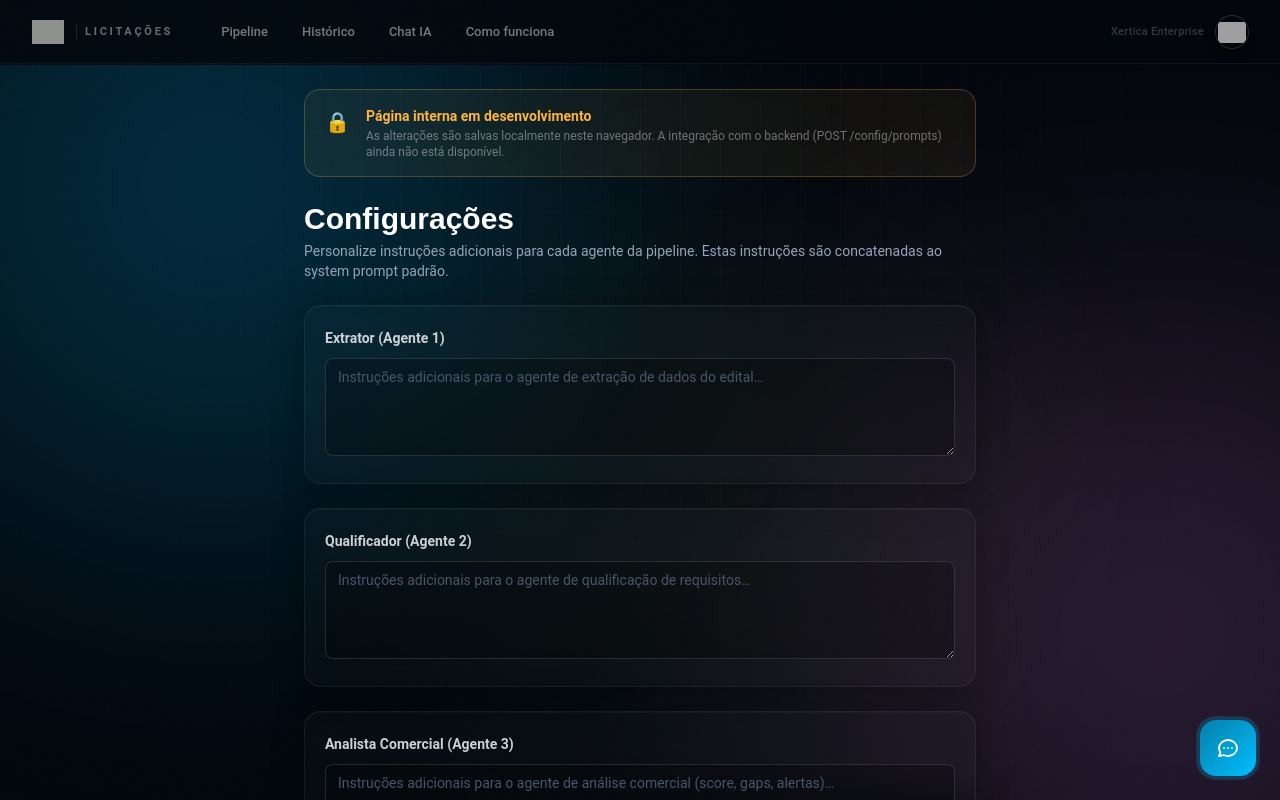
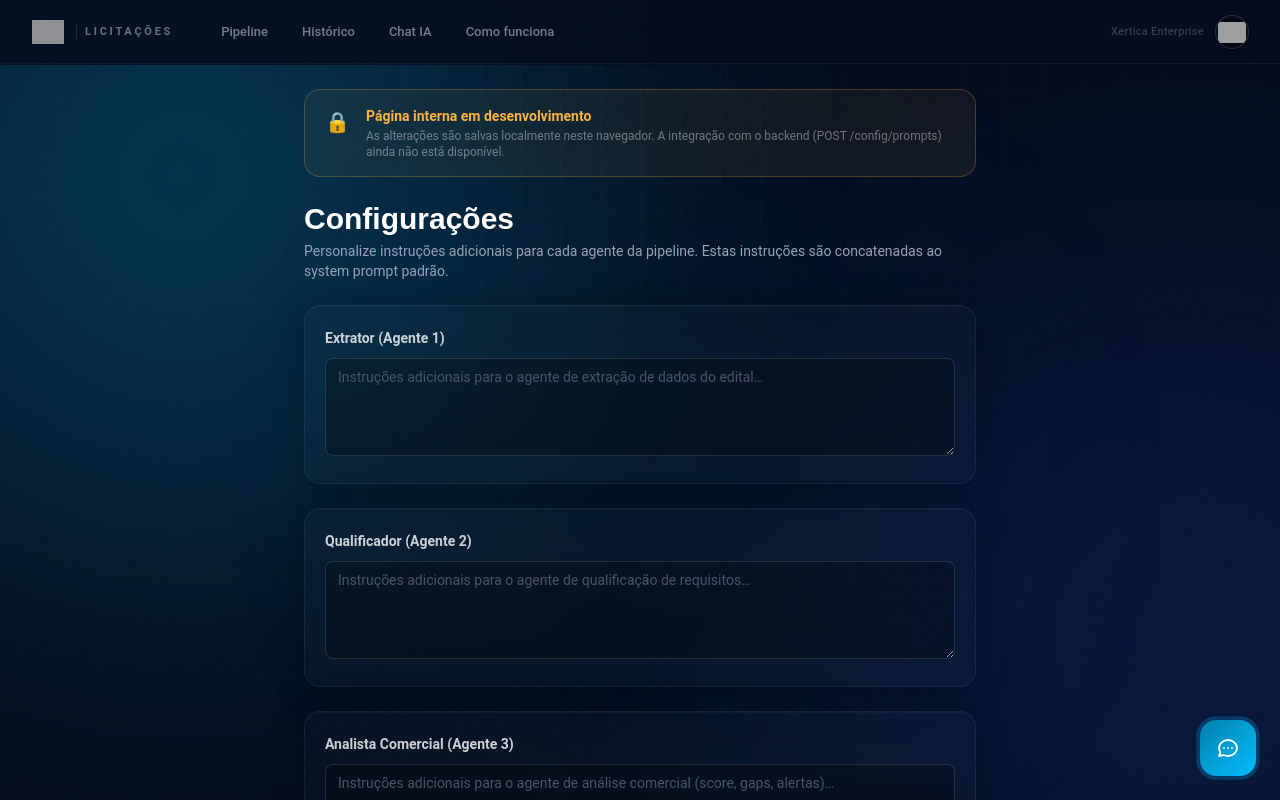
Before and after one commit to amaliasilva-hue/lici-adk, a Next.js app in the folder web/: page /config in a window 1280 px wide. Shown: the top 800 px of the page. Built offline with nearby package versions, Linux system fonts and the light colour scheme; grey boxes are pictures that could not be loaded.

Commit message:
feat: deep navy theme — azul marinho escuro, orbs cyan+azul, sem rosa

```diff
--- a/web/src/app/globals.css
+++ b/web/src/app/globals.css
@@ -12,14 +12,14 @@
   --font-body:       'Roboto',  sans-serif;
 
   /* ── Deep dark bg (brandbook) ────────────────────────── */
-  --bg-deep:         #03070d;
-  --bg-surface:      rgba(13,19,31,0.4);
+  --bg-deep:         #050e1f;
+  --bg-surface:      rgba(8,18,42,0.45);
   --glass-border:    rgba(255,255,255,0.08);
   --glass-highlight: rgba(255,255,255,0.10);
 
   /* ── Legacy navy tokens (kept for compatibility) ─────── */
-  --navy:         #14263D;
-  --navy-dark:    #0A1320;
+  --navy:         #0d1e3d;
+  --navy-dark:    #050e1f;
   --surface:      rgba(255,255,255,0.025);
   --surface-2:    rgba(255,255,255,0.05);
   --border:       rgba(255,255,255,0.07);
@@ -73,7 +73,7 @@
   --glass-input-bd:      rgba(255,255,255,0.10);
 
   /* ── Dropdown ────────────────────────────────────────── */
-  --dropdown-bg:         #111827;
+  --dropdown-bg:         #0a1628;
   --dropdown-row-hover:  rgba(255,255,255,0.06);
 }
 
@@ -119,9 +119,9 @@ body {
   filter: blur(140px); opacity: 0.15;
   animation: drift 20s infinite alternate ease-in-out;
 }
-.orb-cyan  { width:50vw; height:50vw; background:var(--x-cyan);  top:-20%;    left:-10%; }
-.orb-pink  { width:45vw; height:45vw; background:var(--x-pink);  bottom:-10%; right:-10%; animation-delay:-5s;  animation-direction:alternate-reverse; }
-.orb-green { width:35vw; height:35vw; background:var(--x-green); top:30%;     left:40%;   animation-delay:-10s; opacity:0.08; }
+.orb-cyan  { width:55vw; height:55vw; background:var(--x-cyan);  top:-25%;    left:-15%; opacity:0.12; }
+.orb-pink  { width:50vw; height:50vw; background:#1d4ed8;         bottom:-15%; right:-15%; animation-delay:-5s; animation-direction:alternate-reverse; opacity:0.18; }
+.orb-green { width:40vw; height:40vw; background:#0ea5e9;         top:25%;     left:35%;   animation-delay:-10s; opacity:0.06; }
 
 .noise-overlay {
   position: fixed; inset: 0; z-index: 999; pointer-events: none;
--- a/web/src/app/layout.tsx
+++ b/web/src/app/layout.tsx
@@ -28,7 +28,7 @@ export default function RootLayout({ children }: { children: React.ReactNode })
         <div className="noise-overlay" aria-hidden="true" />
         {/* ── Premium Header ── */}
         <header className="sticky top-0 z-50 header-border"
-            style={{ background: 'rgba(3,7,13,0.88)', backdropFilter: 'blur(28px)', WebkitBackdropFilter: 'blur(28px)' }}>
+            style={{ background: 'rgba(5,14,31,0.90)', backdropFilter: 'blur(28px)', WebkitBackdropFilter: 'blur(28px)' }}>
           <div className="max-w-screen-2xl mx-auto px-8 flex items-center justify-between h-16">
             <div className="flex items-center gap-8">
               <Link href="/" className="flex items-center gap-3 shrink-0 group">
```
